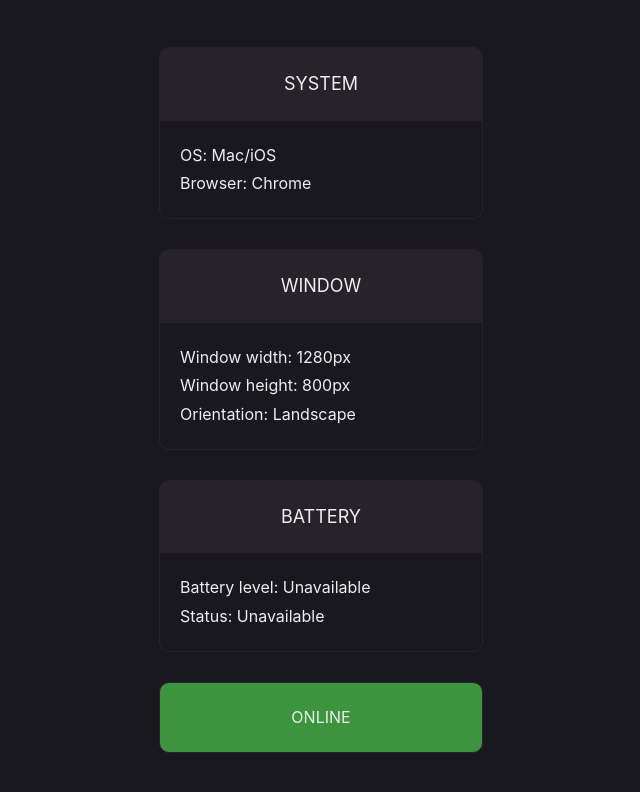
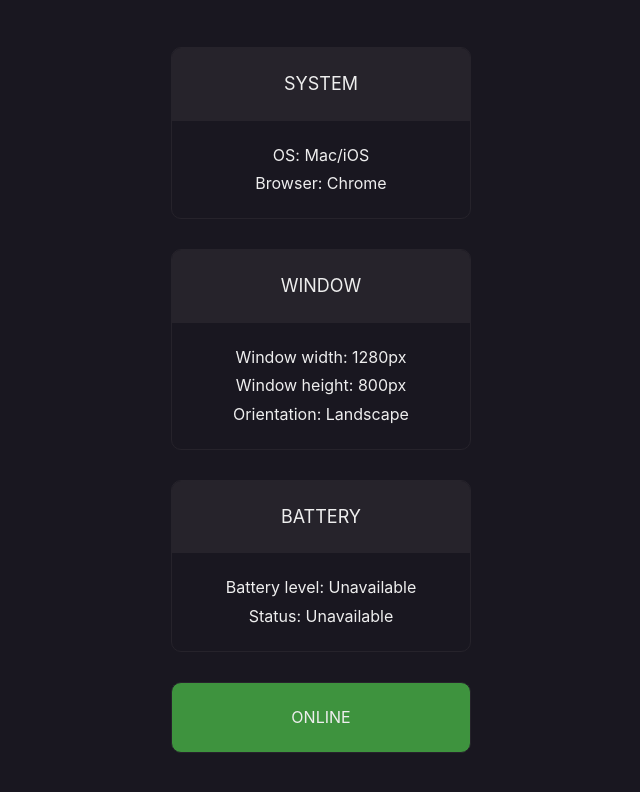
Before and after one commit to stefanoturcarelli/client-detection, a plain HTML site: page index.html in a window 1280 px wide. Shown: the whole page, without its empty margins (319-959 px from the left). Drawn offline with Linux system fonts and the light colour scheme.

Commit message:
Update boxes width

```diff
--- a/assets/style/index.css
+++ b/assets/style/index.css
@@ -10,7 +10,6 @@
   margin: 0;
   padding: 0;
   vertical-align: baseline;
-	/* outline: auto; */
 }
 
 html {
@@ -146,13 +145,14 @@ section {
 }
 
 .box {
-  width: 30%;
+  width: 300px;
   border-radius: 10px;
 	border: 1px solid #26232B;
 	display: flex;
 	flex-direction: column;
 	overflow: hidden;
   line-height: 1.8;
+  text-align: center;
 }
 
 .box > * {
```
